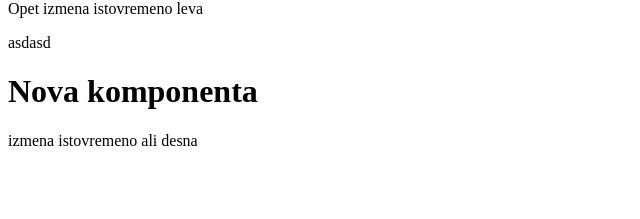
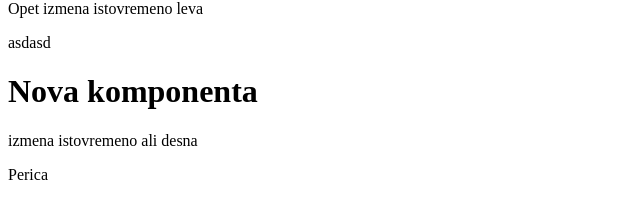
Before and after one commit to pedja260/bestwork, a React (Create React App) app: page / in a window 1280 px wide. Shown: the part 247-466 px from the top of the page, without its empty margins (0-640 px from the left). Built offline with nearby package versions, Linux system fonts and the light colour scheme.

Commit message:
The best commit

```diff
--- a/src/components/TheBest.js
+++ b/src/components/TheBest.js
@@ -6,6 +6,7 @@ class TheBest extends Component {
             <div>
                 <h1>Nova komponenta</h1>
                 <p>izmena istovremeno ali desna</p>
+                Perica
             </div>
         );
     }
```
